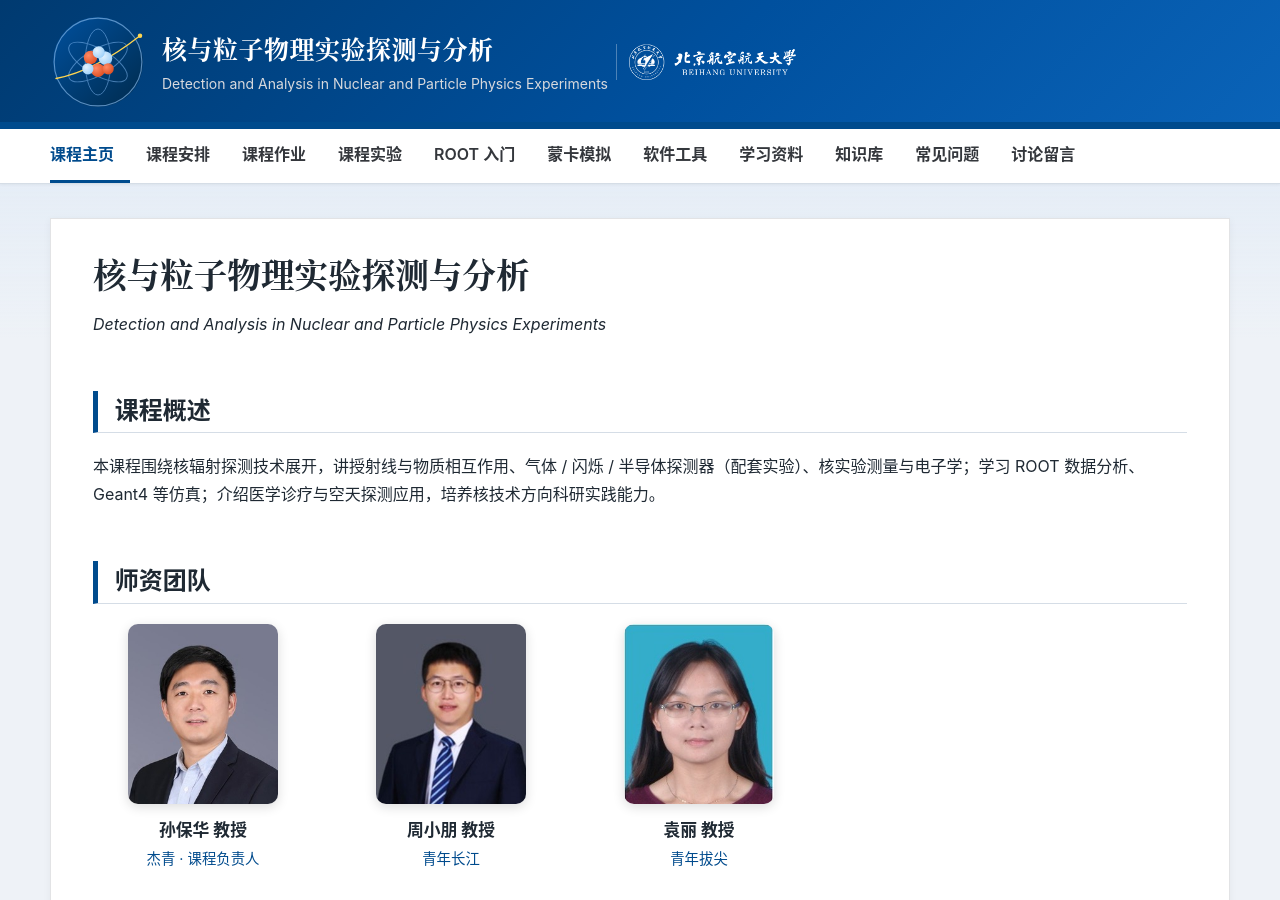
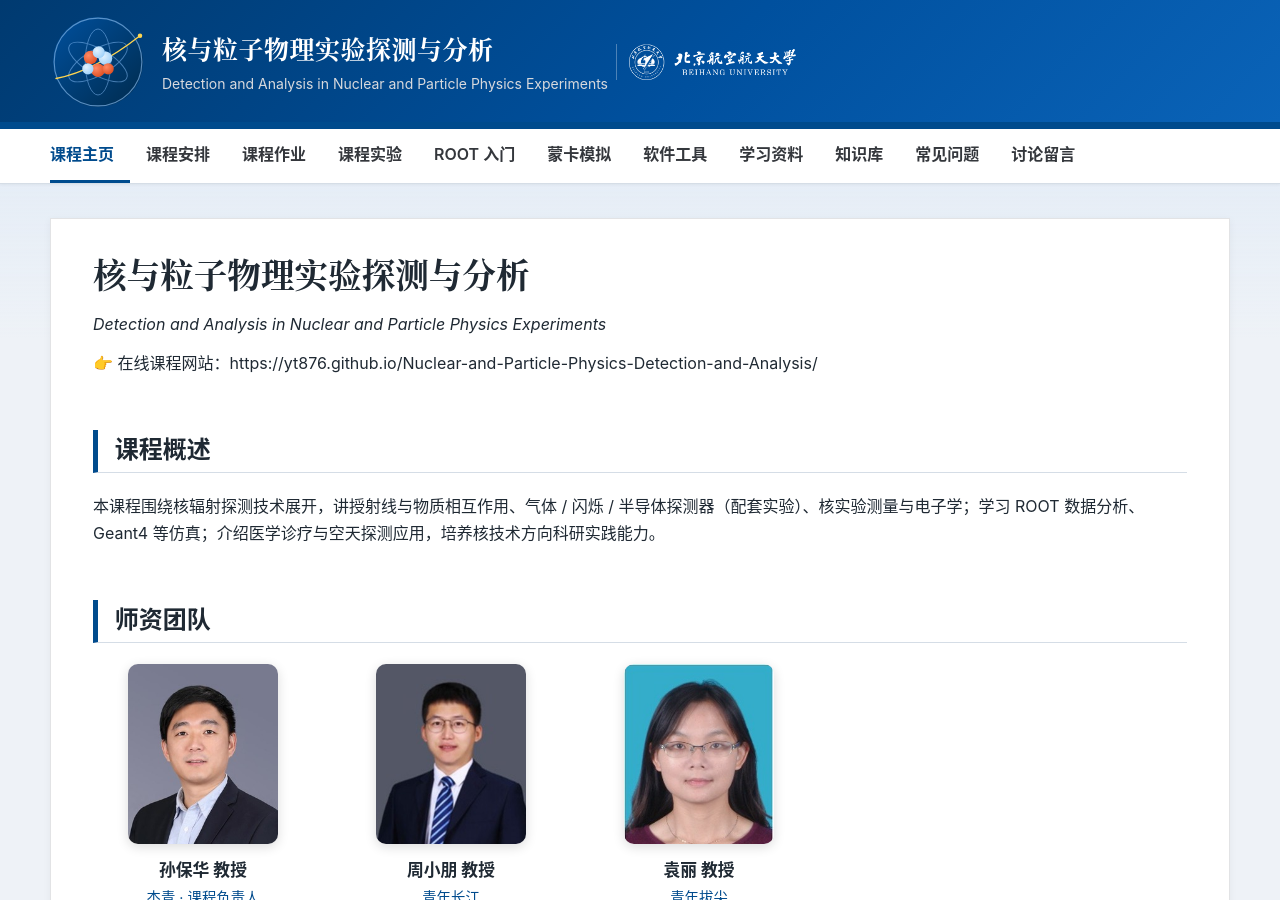
Before and after one commit to yt876/Nuclear-and-Particle-Physics-Detection-and-Analysis, a Jekyll site: the page built from README.md, in a window 1280 px wide and 900 px high. Built offline with Jekyll 4.4.1, drawn with Linux system fonts in a browser that asks for light colours; our own code applies the rules of GitHub Pages for plain Markdown files.

Commit message:
Improve homepage SEO title/description; link online site from repo README

```diff
--- a/README.md
+++ b/README.md
@@ -1,6 +1,8 @@
 # 核与粒子物理实验探测与分析
 
 *Detection and Analysis in Nuclear and Particle Physics Experiments*
+
+👉 在线课程网站：https://yt876.github.io/Nuclear-and-Particle-Physics-Detection-and-Analysis/
 
 ## 课程概述
 
--- a/_config.yml
+++ b/_config.yml
@@ -1,5 +1,5 @@
 title: 核与粒子物理实验探测与分析
-description: 北京航空航天大学《核与粒子物理实验探测与分析》课程网站：课程安排、作业与实验、ROOT 编程、蒙特卡罗模拟、学习资料与学科知识库。
+description: 北京航空航天大学《核与粒子物理实验探测与分析》课程网站：课程概述、课程安排、作业与实验、ROOT 与 Geant4 编程、蒙特卡罗模拟、学习资料，以及基于《核辐射物理及探测学》的学科知识库。
 lang: zh-CN
 author: 北京航空航天大学 核与粒子物理实验探测与分析课程
 
--- a/_layouts/default.html
+++ b/_layouts/default.html
@@ -22,11 +22,19 @@
       {%- endcase -%}
     {%- endif -%}
 
-    <title>{% if page.title and page.url != '/' %}{{ page.title }} · {% endif %}{{ site.title }}</title>
+    {%- if page.url == '/' -%}
+      {%- assign page_title = site.title | append: ' · 北京航空航天大学课程网站' -%}
+    {%- elsif page.title -%}
+      {%- assign page_title = page.title | append: ' · ' | append: site.title -%}
+    {%- else -%}
+      {%- assign page_title = site.title -%}
+    {%- endif -%}
+
+    <title>{{ page_title }}</title>
     <meta name="description" content="{{ seo_desc | escape }}">
     <meta name="author" content="{{ site.author | escape }}">
-    <meta name="keywords" content="核物理,粒子物理,实验探测与分析,辐射探测,ROOT,蒙特卡罗,知识库,北京航空航天大学">
-    <meta name="robots" content="index, follow">
+    <meta name="keywords" content="核物理,粒子物理,实验探测与分析,辐射探测,探测器,气体探测器,闪烁体探测器,半导体探测器,能谱测量,ROOT,Geant4,蒙特卡罗,核素图,知识库,北京航空航天大学">
+    <meta name="robots" content="index, follow, max-image-preview:large">
     {%- if site.bing_verification and site.bing_verification != '' %}
     <meta name="msvalidate.01" content="{{ site.bing_verification }}">
     {%- endif %}
@@ -35,12 +43,12 @@
     <meta property="og:type" content="website">
     <meta property="og:site_name" content="{{ site.title | escape }}">
     <meta property="og:locale" content="zh_CN">
-    <meta property="og:title" content="{% if page.title and page.url != '/' %}{{ page.title }} · {% endif %}{{ site.title }}">
+    <meta property="og:title" content="{{ page_title }}">
     <meta property="og:description" content="{{ seo_desc | escape }}">
     <meta property="og:url" content="{{ page.url | absolute_url }}">
     <meta property="og:image" content="{{ '/assets/images/course-logo.svg' | absolute_url }}">
     <meta name="twitter:card" content="summary">
-    <meta name="twitter:title" content="{% if page.title and page.url != '/' %}{{ page.title }} · {% endif %}{{ site.title }}">
+    <meta name="twitter:title" content="{{ page_title }}">
     <meta name="twitter:description" content="{{ seo_desc | escape }}">
 
     <link rel="icon" type="image/svg+xml" href="{{ '/assets/images/course-logo.svg' | relative_url }}">
```
